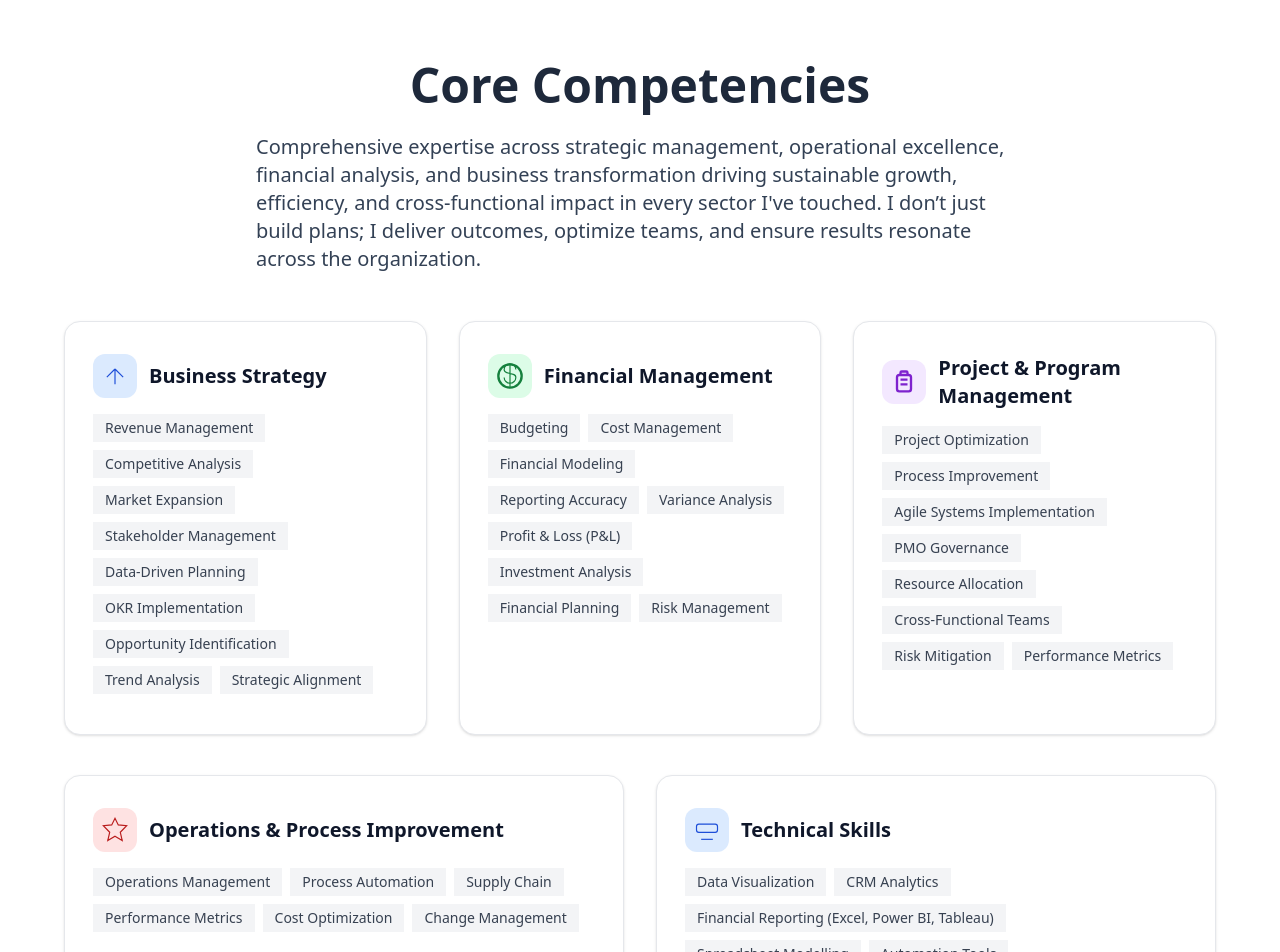
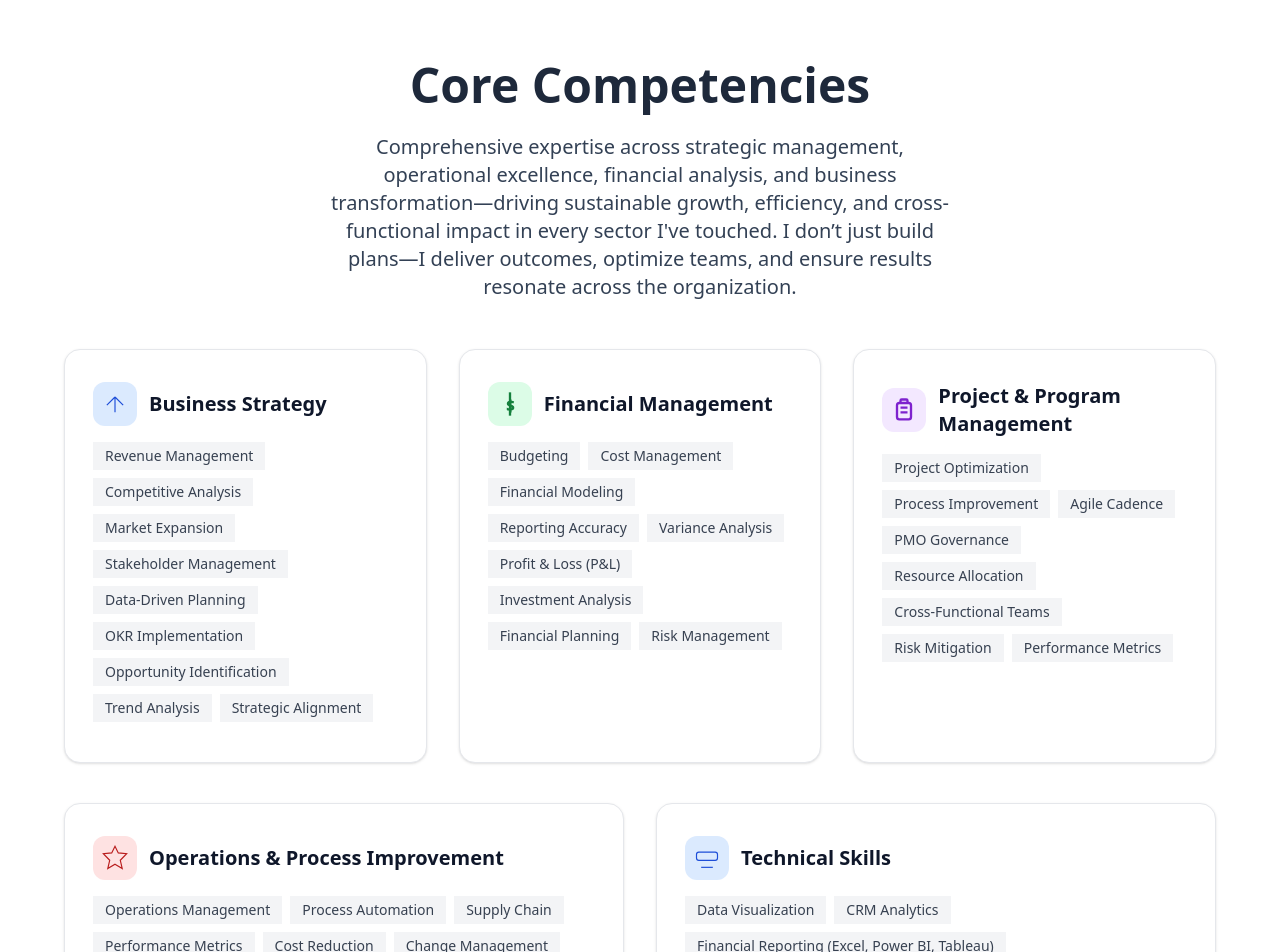
Before and after one commit to SravaniPolina/sravani-portfolio-frontend, a React (Create React App) app: page / in a window 1280 px wide. Shown: the part 1960-2912 px from the top of the page. Built offline with nearby package versions, Linux system fonts and the light colour scheme.

Commit message:
Refactor Core Competencies section layout and styles
Updated the layout and styling of the Core Competencies section, including changes to headings, paragraphs, and grid structure. Modified tags and icons for better visual representation.

```diff
--- a/src/components/CoreCompetencies.js
+++ b/src/components/CoreCompetencies.js
@@ -9,14 +9,18 @@ const Tag = ({ children }) => (
 
 export default function CoreCompetencies() {
   return (
-    <section id="competencies" className="py-20 bg-white">
-      <h2 className="text-5xl font-bold text-center mb-6">Core Competencies</h2>
-      <p className="max-w-3xl mx-auto text-justified text-xl text-slate-700 mb-12">
-        Comprehensive expertise across strategic management, operational excellence, financial analysis, and business transformation driving sustainable growth, efficiency, and cross-functional impact in every sector I've touched. I don’t just build plans; I deliver outcomes, optimize teams, and ensure results resonate across the organization.
+    <section id="competencies" className="py-20 px-4 sm:px-8 bg-white">
+      <div className="max-w-2xl mx-auto">
+        <h2 className="text-4xl md:text-5xl font-bold text-center mb-6">Core Competencies</h2>
+        <p className="max-w-3xl mx-auto text-center text-xl text-slate-700 mb-12 px-2 sm:px-6">
+          Comprehensive expertise across strategic management, operational excellence, financial analysis, and business transformation—driving sustainable growth, efficiency, and cross-functional impact in every sector I've touched. I don’t just build plans—I deliver outcomes, optimize teams, and ensure results resonate across the organization.
         </p>
-      <div className="max-w-6xl mx-auto grid grid-cols-1 md:grid-cols-3 gap-8">
+      </div>
+
+      {/* Cards grid: stack on mobile, 3/2 cols on larger screens */}
+      <div className="max-w-6xl mx-auto grid grid-cols-1 md:grid-cols-3 gap-8 mb-10">
         {/* Business Strategy */}
-        <div className="bg-white rounded-2xl shadow border py-8 px-7">
+        <div className="bg-white rounded-2xl shadow border py-8 px-7 flex flex-col">
           <div className="flex items-center mb-4">
             <span className="text-3xl bg-blue-100 text-blue-700 rounded-xl p-2 mr-3">
               {/* Upward Arrow Icon */}
@@ -37,13 +41,13 @@ export default function CoreCompetencies() {
           </div>
         </div>
         {/* Financial Management */}
-        <div className="bg-white rounded-2xl shadow border py-8 px-7">
+        <div className="bg-white rounded-2xl shadow border py-8 px-7 flex flex-col">
           <div className="flex items-center mb-4">
             <span className="text-3xl bg-green-100 text-green-700 rounded-xl p-2 mr-3">
               {/* Dollar/Money Icon */}
               <svg width="28" height="28" fill="none" viewBox="0 0 24 24" stroke="currentColor">
-                <path d="M12 22V2M17 6.5a5 5 0 00-10 0c0 1.23.95 2.31 2.17 2.64l5.66 1.42c1.22.31 2.17 1.41 2.17 2.64a5 5 0 11-10 0" />
-                <circle cx="12" cy="12" r="10" stroke="currentColor" strokeWidth="2" fill="none"/>
+                <path d="M12 22V2" strokeWidth={2}></path>
+                <text x="9" y="18" fontSize="12" fill="currentColor">$</text>
               </svg>
             </span>
             <h3 className="text-xl font-bold text-slate-900">Financial Management</h3>
@@ -61,7 +65,7 @@ export default function CoreCompetencies() {
           </div>
         </div>
         {/* Project & Program Management */}
-        <div className="bg-white rounded-2xl shadow border py-8 px-7">
+        <div className="bg-white rounded-2xl shadow border py-8 px-7 flex flex-col">
           <div className="flex items-center mb-4">
             <span className="text-3xl bg-purple-100 text-purple-700 rounded-xl p-2 mr-3">
               {/* Project/Tasks/Checklist Icon */}
@@ -76,7 +80,7 @@ export default function CoreCompetencies() {
           <div>
             <Tag>Project Optimization</Tag>
             <Tag>Process Improvement</Tag>
-            <Tag>Agile Systems Implementation</Tag>
+            <Tag>Agile Cadence</Tag>
             <Tag>PMO Governance</Tag>
             <Tag>Resource Allocation</Tag>
             <Tag>Cross-Functional Teams</Tag>
@@ -85,9 +89,10 @@ export default function CoreCompetencies() {
           </div>
         </div>
       </div>
-      <div className="max-w-6xl mx-auto grid grid-cols-1 md:grid-cols-2 gap-8 mt-10">
+
+      <div className="max-w-6xl mx-auto grid grid-cols-1 md:grid-cols-2 gap-8">
         {/* Operations/Process Improvement */}
-        <div className="bg-white rounded-2xl shadow border py-8 px-7">
+        <div className="bg-white rounded-2xl shadow border py-8 px-7 flex flex-col">
           <div className="flex items-center mb-4">
             <span className="text-3xl bg-red-100 text-red-700 rounded-xl p-2 mr-3">
               {/* Gear Icon */}
@@ -100,12 +105,12 @@ export default function CoreCompetencies() {
             <Tag>Process Automation</Tag>
             <Tag>Supply Chain</Tag>
             <Tag>Performance Metrics</Tag>
-            <Tag>Cost Optimization</Tag>
+            <Tag>Cost Reduction</Tag>
             <Tag>Change Management</Tag>
           </div>
         </div>
         {/* Technical Skills */}
-        <div className="bg-white rounded-2xl shadow border py-8 px-7">
+        <div className="bg-white rounded-2xl shadow border py-8 px-7 flex flex-col">
           <div className="flex items-center mb-4">
             <span className="text-3xl bg-blue-100 text-blue-700 rounded-xl p-2 mr-3">
               {/* Computer Icon */}
@@ -117,6 +122,7 @@ export default function CoreCompetencies() {
             <Tag>Data Visualization</Tag>
             <Tag>CRM Analytics</Tag>
             <Tag>Financial Reporting (Excel, Power BI, Tableau)</Tag>
+            <Tag>Kite (Trading) Platform</Tag>
             <Tag>Spreadsheet Modelling</Tag>
             <Tag>Automation Tools</Tag>
           </div>
```
Lines whose indentation alone changed are shown as unchanged.
